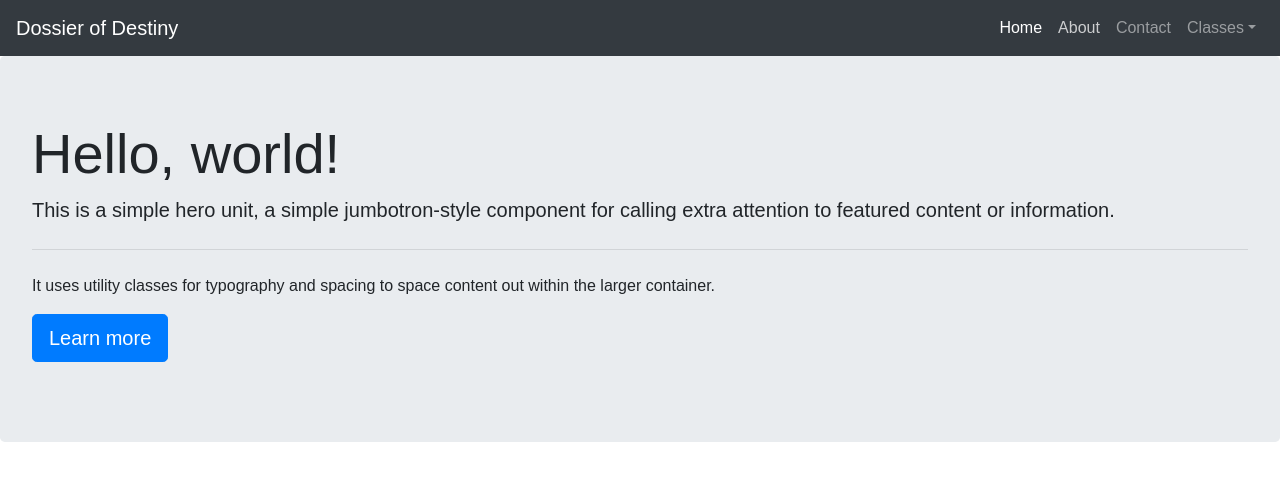
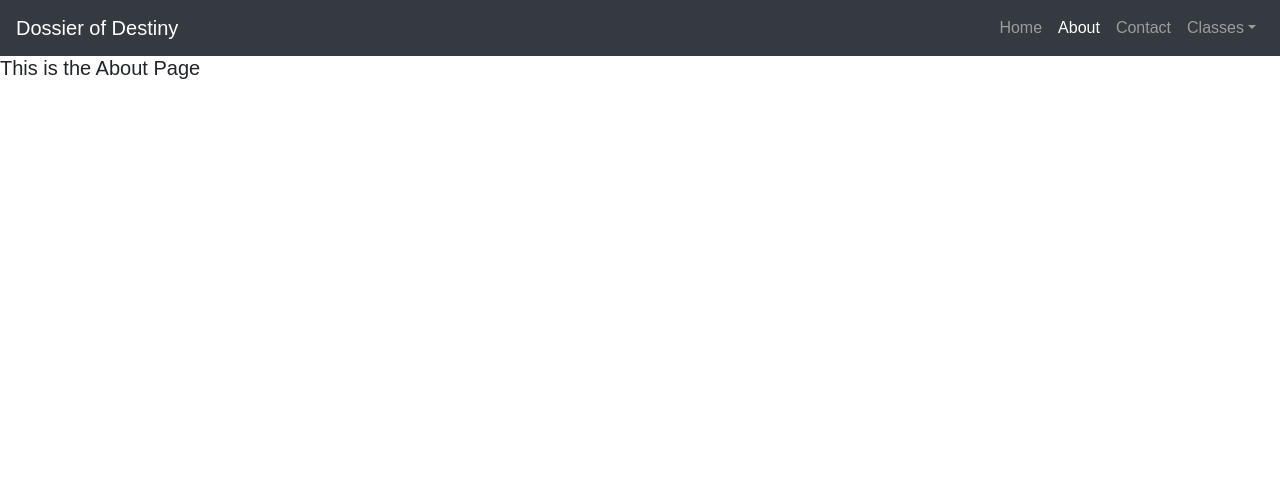
Before and after one commit to MyronTheDeveloper66/destiny, a React (Create React App) app: page / in a window 1280 px wide. Both pictures are taken after a click on the link "About". Shown: the top 480 px of the page. Built offline with nearby package versions, Linux system fonts and the light colour scheme.

Commit message:
Removed pageloader, moved all contents to App.js. Page change ready

```diff
--- a/src/App.js
+++ b/src/App.js
@@ -1,14 +1,39 @@
 import React, { Component } from 'react';
 import './App.css';
-import PageLoader from './Components/PageLoader';
+import Header from './Components/Header';
+import About from './Components/About';
+import Contact from './Components/Contact';
 
 class App extends Component {
+  constructor(props) {
+    super(props);
+    this.state = {
+      currentPage: 'home'
+    };
+    this.changePage = this.changePage.bind(this);
+  }
+  changePage(page) {
+    this.setState({ currentPage: page })
+  }
   render() {
-    return (
-      <div className = "App">
-        <PageLoader comp="home"/>
-      </div>
-    );
+    const header = <Header currentPage={this.state.currentPage} change={this.changePage} />
+    if (this.state.currentPage === 'about') {
+      return (
+        <div>
+          {header}
+          <About />
+        </div>
+      )
+    } else if (this.state.currentPage === 'contact') {
+      return (
+        <div>
+          {header}
+          <Contact />
+        </div>
+      )
+    } else {
+      return (header)
+    }
   }
 }
 
--- a/src/Components/Header.js
+++ b/src/Components/Header.js
@@ -2,6 +2,9 @@ import React, { Component } from 'react';
 import Jumbotron from './Jumbotron';
 
 class Header extends Component {
+    change(page) {
+        this.props.change(page)
+    }
     render() {
         let jumbotron;
         if(this.props.currentPage == 'home') {
@@ -18,13 +21,13 @@ class Header extends Component {
                     <div className="collapse navbar-collapse" id="navbarSupportedContent">
                         <ul className="navbar-nav ml-auto">
                             <li className={(this.props.currentPage === 'home') ? 'active nav-item' : 'nav-item'}>
-                                <a className="nav-link" href="#">Home</a>
+                                <a onClick={this.change.bind(this, 'home')} className="nav-link" href="#">Home</a>
                             </li>
                             <li className={(this.props.currentPage === 'about') ? 'active nav-item' : 'nav-item'}>
-                                <a className="nav-link" href="#">About</a>
+                                <a onClick={this.change.bind(this, 'about')} className="nav-link" href="#">About</a>
                             </li>
                             <li className={(this.props.currentPage === 'contact') ? 'active nav-item' : 'nav-item'}>
-                                <a className="nav-link" href="#">Contact</a>
+                                <a onClick={this.change.bind(this, 'contact')} className="nav-link" href="#">Contact</a>
                             </li>
                             <li className="nav-item dropdown">
                                 <a className="nav-link dropdown-toggle" href="#" id="navbarDropdown" role="button" data-toggle="dropdown" aria-haspopup="true" aria-expanded="false">
--- a/src/Components/PageLoader.js
+++ /dev/null
@@ -1,41 +0,0 @@
-import React, { Component } from 'react';
-import Header from './Header';
-import About from './About';
-import Contact from './Contact';
-
-class PageLoader extends Component {
-    constructor(props) {
-        super(props);
-        this.state = {
-            currentPage: 'home'
-        }
-    }
-    componentDidMount() {
-        this.changePage()
-    }
-    changePage() {
-        this.setState({currentPage: this.props.comp})
-    }
-    render() {
-        const header = <Header currentPage={this.state.currentPage} />
-        if(this.props.comp == 'about') {
-            return(
-                <div>
-                    {header}
-                    <About />
-                </div>
-            )
-        } else if (this.props.comp == 'contact') {
-            return (
-                <div>
-                    {header}
-                    <Contact />
-                </div>
-            )
-        } else {
-            return(header)
-        }
-    }
-}
-
-export default PageLoader;
```
